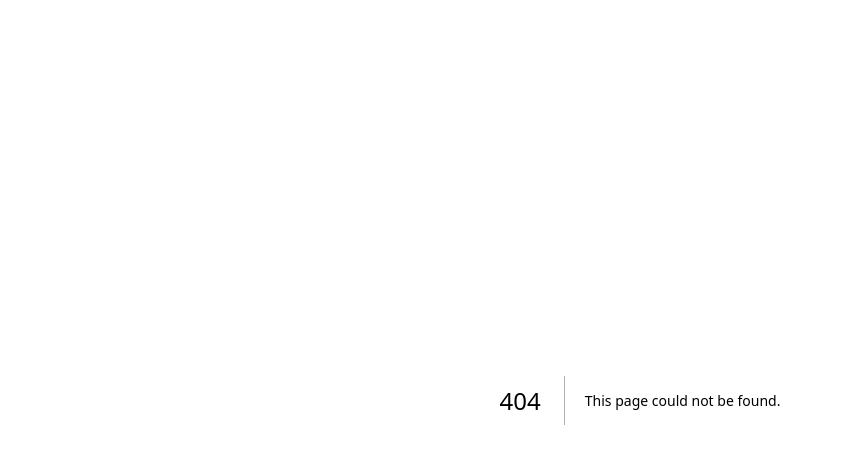
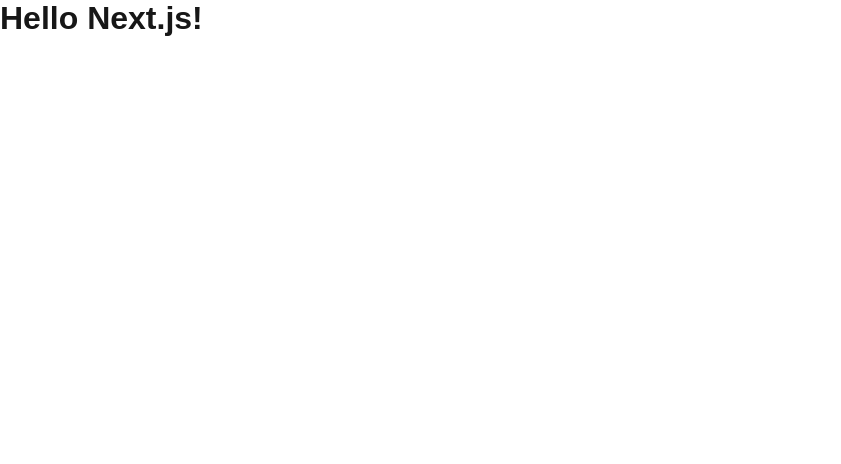
Before and after one commit to githubMasterSpark/spinning-square, a Next.js app: page /about in a window 1280 px wide. Before the commit this address had no page. Shown: the top 464 px of the page, without its empty margins (0-841 px from the left). Built offline with nearby package versions, Linux system fonts and the light colour scheme.

Commit message:
page test

```diff
--- /dev/null
+++ b/src/app/about/page.js
@@ -0,0 +1,3 @@
+export default function About() {
+    return <h1>Hello Next.js!</h1>
+  }
--- /dev/null
+++ b/src/app/pineapple/page.js
@@ -0,0 +1,3 @@
+export default function Pineapple() {
+    return <h1>Hello Next.js!</h1>
+  }
```
